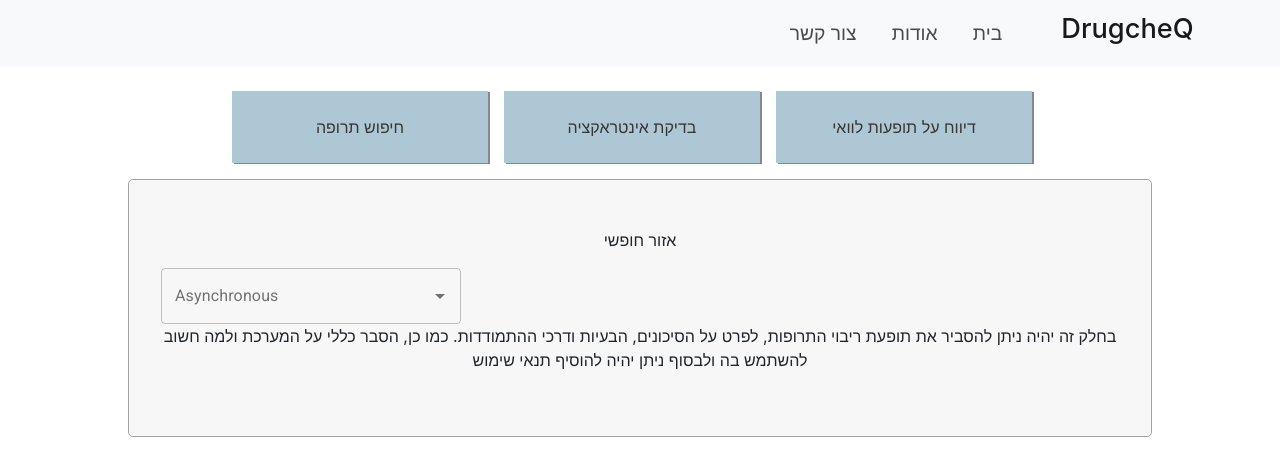
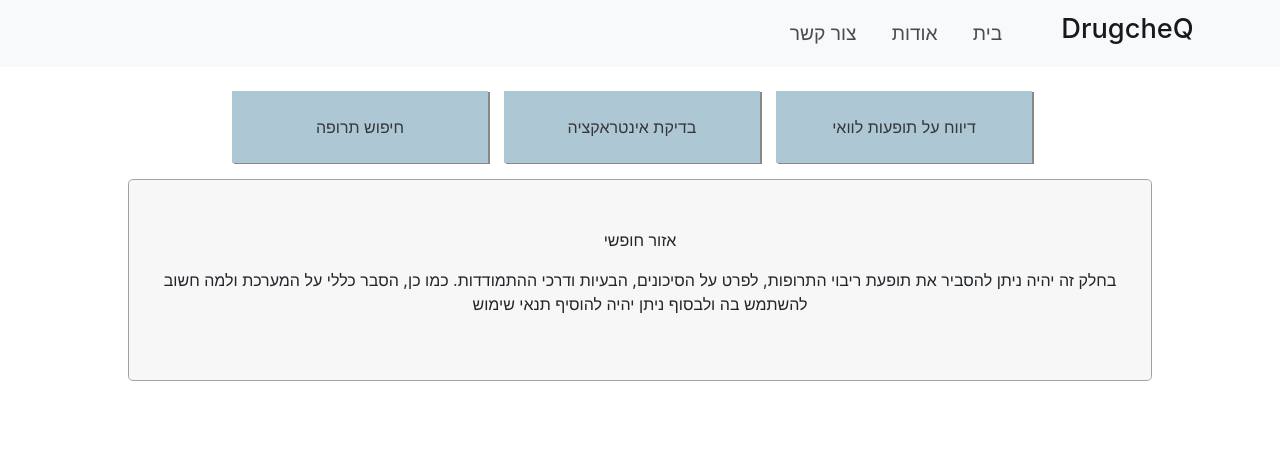
Before and after one commit to AmitLiberman/DrugcheQ-Preventing-Polypharmacy, a React app: page / in a window 1280 px wide. Shown: the top 476 px of the page. Built offline with nearby package versions, Linux system fonts and the light colour scheme.

Commit message:
delete material-UI auto complre compenent

```diff
--- a/src/Components/AutoCompleteInput/AutoCompleteInput.js
+++ /dev/null
@@ -1,84 +0,0 @@
-// *https://www.registers.service.gov.uk/registers/country/use-the-api*
-import fetch from "cross-fetch";
-import React from "react";
-import TextField from "@material-ui/core/TextField";
-import Autocomplete from "@material-ui/lab/Autocomplete";
-import CircularProgress from "@material-ui/core/CircularProgress";
-
-function sleep(delay = 0) {
-  return new Promise((resolve) => {
-    setTimeout(resolve, delay);
-  });
-}
-
-export default function Asynchronous() {
-  const [open, setOpen] = React.useState(false);
-  const [options, setOptions] = React.useState([]);
-  const loading = open && options.length === 0;
-
-  React.useEffect(() => {
-    let active = true;
-
-    if (!loading) {
-      return undefined;
-    }
-
-    (async () => {
-      const response = await fetch(
-        "https://country.register.gov.uk/records.json?page-size=5000"
-      );
-      await sleep(1e3); // For demo purposes.
-      const countries = await response.json();
-
-      if (active) {
-        setOptions(Object.keys(countries).map((key) => countries[key].item[0]));
-      }
-    })();
-
-    return () => {
-      active = false;
-    };
-  }, [loading]);
-
-  React.useEffect(() => {
-    if (!open) {
-      setOptions([]);
-    }
-  }, [open]);
-
-  return (
-    <Autocomplete
-      id="asynchronous-demo"
-      style={{ width: 300 }}
-      open={open}
-      onOpen={() => {
-        setOpen(true);
-      }}
-      onClose={() => {
-        setOpen(false);
-      }}
-      getOptionSelected={(option, value) => option.name === value.name}
-      getOptionLabel={(option) => option.name}
-      options={options}
-      loading={loading}
-      renderInput={(params) => (
-        <TextField
-          {...params}
-          label="Asynchronous"
-          variant="outlined"
-          InputProps={{
-            ...params.InputProps,
-            endAdornment: (
-              <React.Fragment>
-                {loading ? (
-                  <CircularProgress color="inherit" size={20} />
-                ) : null}
-                {params.InputProps.endAdornment}
-              </React.Fragment>
-            ),
-          }}
-        />
-      )}
-    />
-  );
-}
--- a/src/Constants/Home.js
+++ b/src/Constants/Home.js
@@ -1,12 +1,12 @@
 import React from "react";
 // import "./Home.css";
-import AutoCompleteInput from "../Components/AutoCompleteInput/AutoCompleteInput";
+// import AutoCompleteInput from "../Components/AutoCompleteInput/AutoCompleteInput";
 
 const Home = (props) => {
   return (
     <React.Fragment>
       <p>אזור חופשי</p>
-      <AutoCompleteInput />
+      {/* <AutoCompleteInput /> */}
       <p>
         בחלק זה יהיה ניתן להסביר את תופעת ריבוי התרופות, לפרט על הסיכונים,
         הבעיות ודרכי ההתמודדות. כמו כן, הסבר כללי על המערכת ולמה חשוב להשתמש בה
```
Also changed, not shown: 1 other file (tests, documents, lock files or other folders).
